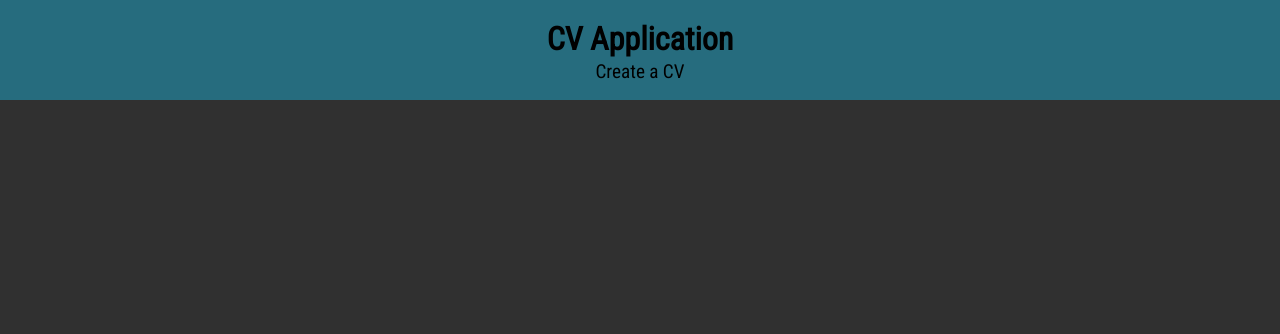
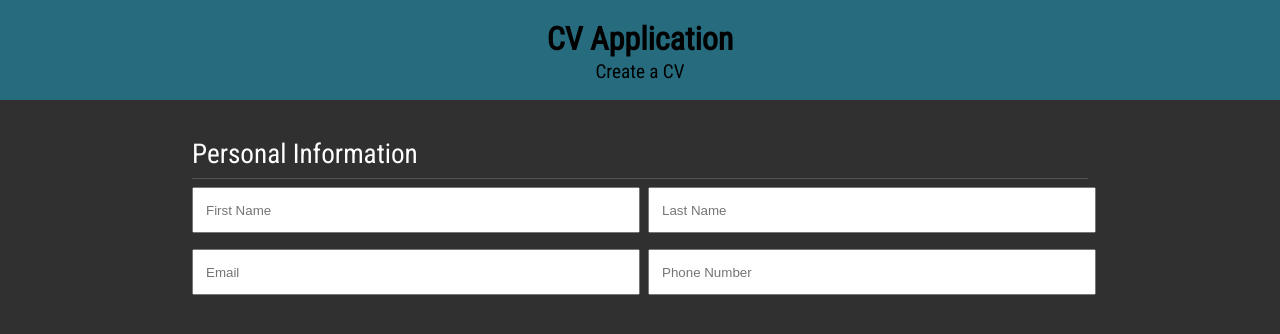
Before and after one commit to TaylorJonesTRT/cv-application, a React (Create React App) app: page / in a window 1280 px wide. Shown: the top 334 px of the page. Built offline with nearby package versions, Linux system fonts and the light colour scheme.

Commit message:
Started on Personal section with inputs and styling and some logic for updating values in state

```diff
--- a/package.json
+++ b/package.json
@@ -8,6 +8,7 @@
     "@testing-library/user-event": "^12.6.0",
     "react": "^17.0.1",
     "react-dom": "^17.0.1",
+    "react-phone-number-input": "^3.1.8",
     "react-scripts": "4.0.1",
     "web-vitals": "^0.2.4"
   },
--- a/src/App.js
+++ b/src/App.js
@@ -1,12 +1,14 @@
 import React, { Component } from 'react';
+import './styles/App.css';
 import Header from './components/Header';
-import './styles/App.css';
+import Personal from './components/Personal';
 
 class App extends Component {
   render() {
     return (
       <div className="App">
         <Header />
+        <Personal />
       </div>
     )
   }
--- a/src/components/Personal.js
+++ b/src/components/Personal.js
@@ -3,13 +3,62 @@ import React, { Component } from 'react';
 class Personal extends Component {
   constructor(props) {
     super(props);
+
+    this.state = {
+      firstName: '',
+      lastName: '',
+      email: '',
+      phoneNumber: '',
+    }
+  }
+
+  updateValue = (event) => {
+    this.setState({ [event.target.name]: event.target.value });
   }
 
   render() {
     return (
-      <div>
-        Hello!
-        <h1>{this.props.id}</h1>
+      <div className='personal-section'>
+        <h1>Personal Information</h1>
+        <hr />
+        <form className='personal-form'>
+          <label>
+            <input
+              type='text'
+              placeholder='First Name'
+              value={this.state.firstName}
+              className='first-name'
+              name='firstName'
+              onChange={this.updateValue} />
+          </label>
+          <label>
+            <input
+              type='text'
+              placeholder='Last Name'
+              value={this.state.lastName}
+              className='last-name'
+              name='lastName'
+              onChange={this.updateValue} />
+          </label>
+          <label>
+            <input
+              type='text'
+              placeholder='Email'
+              value={this.state.email}
+              className='email'
+              name='email'
+              onChange={this.updateValue} />
+          </label>
+          <label>
+            <input
+              type='text'
+              placeholder='Phone Number'
+              value={this.state.phoneNumber}
+              className='phone-number'
+              name='phoneNumber'
+              onChange={this.updateValue} />
+          </label>
+        </form>
       </div>
     )
   }
--- a/src/styles/App.css
+++ b/src/styles/App.css
@@ -6,9 +6,12 @@ body {
 	font-family: 'Roboto Condensed', sans-serif;
 }
 
+:root {
+	/* Need to add any reused colors here */
+}
+
 .App {
 	width: 100%;
-	background: red;
 	margin: 0 auto;
 }
 
@@ -30,3 +33,38 @@ header {
 	font-size: 1.2em;
 	font-weight: 500;
 }
+
+.personal-section {
+	width: 70%;
+	margin: 0 auto;
+	padding-top: 20px;
+}
+.personal-section > h1 {
+	color: #fff;
+	font-weight: 400;
+	font-size: 1.7em;
+}
+.personal-section > hr {
+	height: 1px;
+	background-color: #535353;
+	border: none;
+	margin-top: -10px;
+}
+
+.personal-form {
+	width: 100%;
+	display: grid;
+	grid-template-columns: 1fr 1fr;
+	grid-gap: 1em;
+}
+.personal-form > input {
+	padding: 2px;
+}
+.first-name,
+.last-name,
+.email,
+.phone-number {
+	width: 100% !important;
+	height: 40px !important;
+	text-indent: 10px;
+}
```
Also changed, not shown: 2 other files (tests, documents, lock files or other folders).
